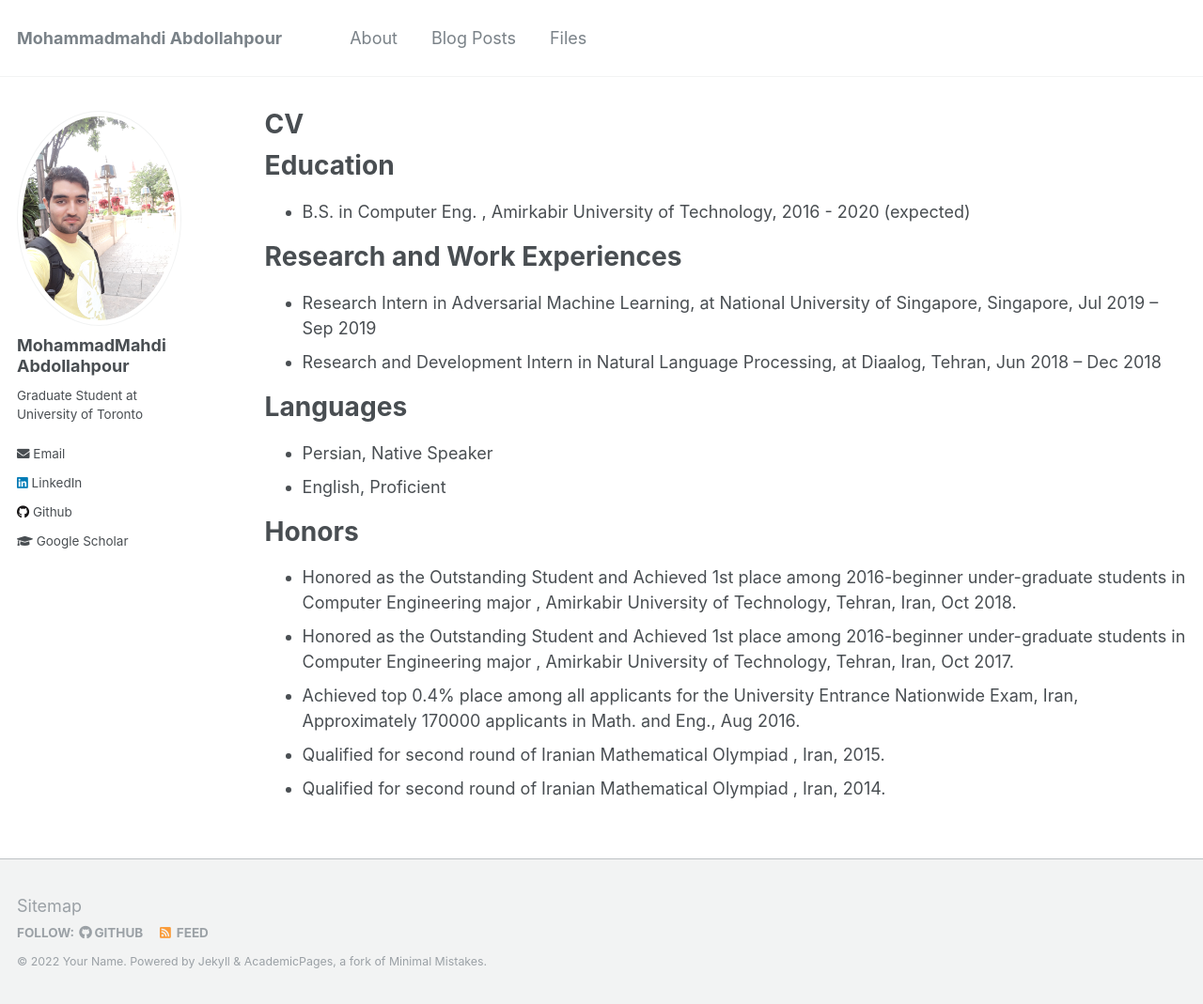
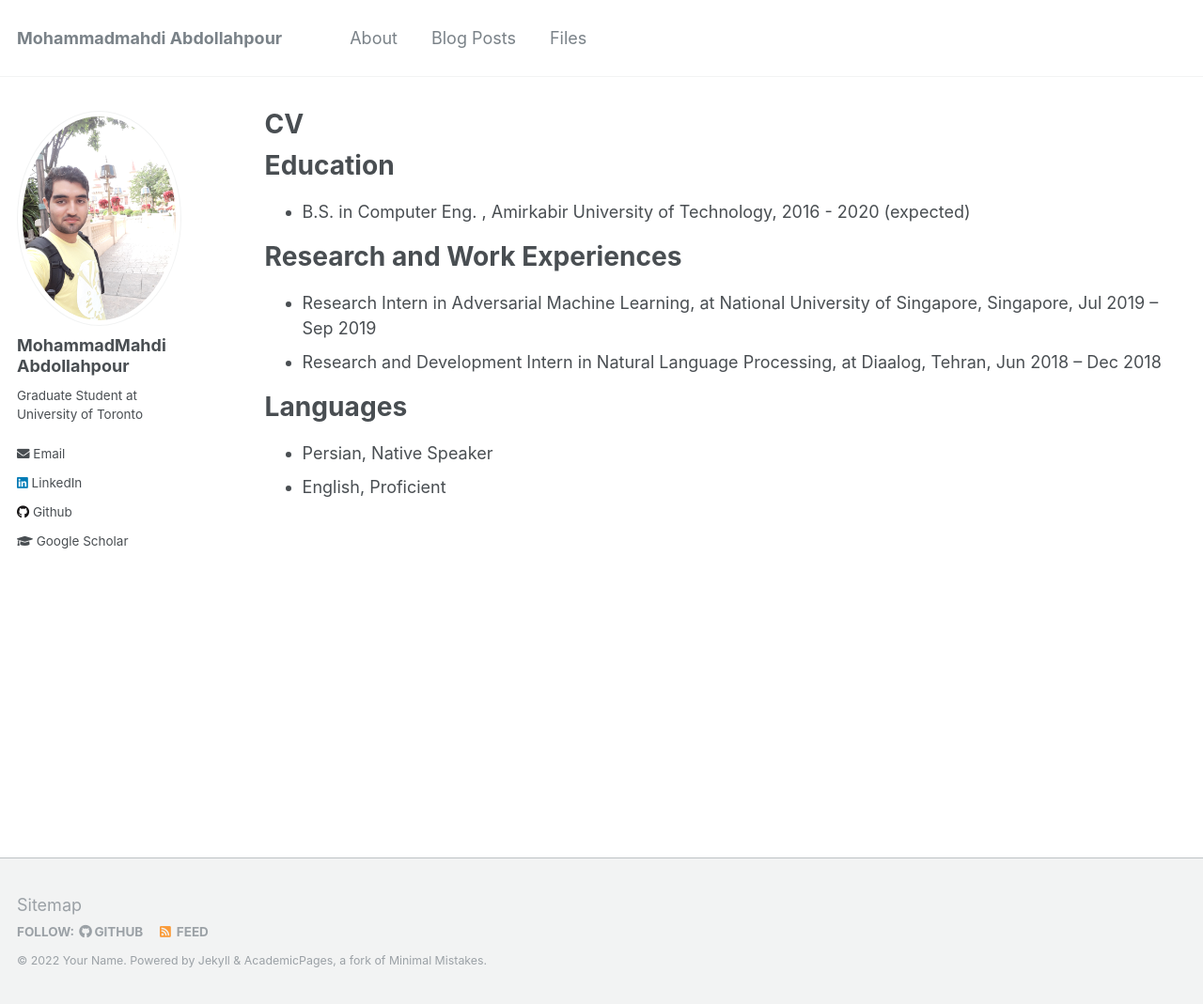
Before and after one commit to mahdiabdollahpour/mahdiabdollahpour.github.io, a Jekyll site: the page built from _pages/cv.md, in a window 1280 px wide and 1069 px high. Shown: the whole window at 94% size. Built offline with Jekyll 4.4.1, drawn with Linux system fonts in a browser that asks for light colours.

Commit message:
Update cv.md

```diff
--- a/_pages/cv.md
+++ b/_pages/cv.md
@@ -32,16 +32,3 @@ Teaching Asisstanship
 *  Advanced Programing under supervision of Prof. Kalbasi AmirKabir University of Technology, Sep 2018 – Jan 2019
 *  Advanced Programing under supervision of Prof. Noorhoseini AmirKabir University of Technology, Feb 2018 – Jun 2018
  --->
-
-Honors
-======
-* Honored as the Outstanding Student and Achieved 1st place among 2016-beginner
-under-graduate students in Computer Engineering major , Amirkabir University
-of Technology, Tehran, Iran, Oct 2018.
-* Honored as the Outstanding Student and Achieved 1st place among 2016-beginner
-under-graduate students in Computer Engineering major , Amirkabir University
-of Technology, Tehran, Iran, Oct 2017.
-* Achieved top 0.4% place among all applicants for the University Entrance Nationwide
-Exam, Iran, Approximately 170000 applicants in Math. and Eng., Aug 2016.
-* Qualified for second round of Iranian Mathematical Olympiad , Iran, 2015.
-* Qualified for second round of Iranian Mathematical Olympiad , Iran, 2014.
```
